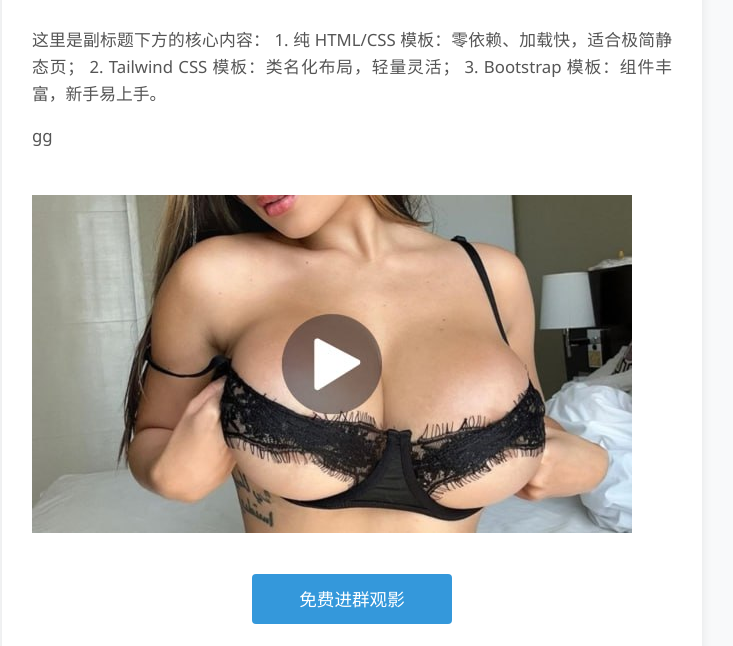
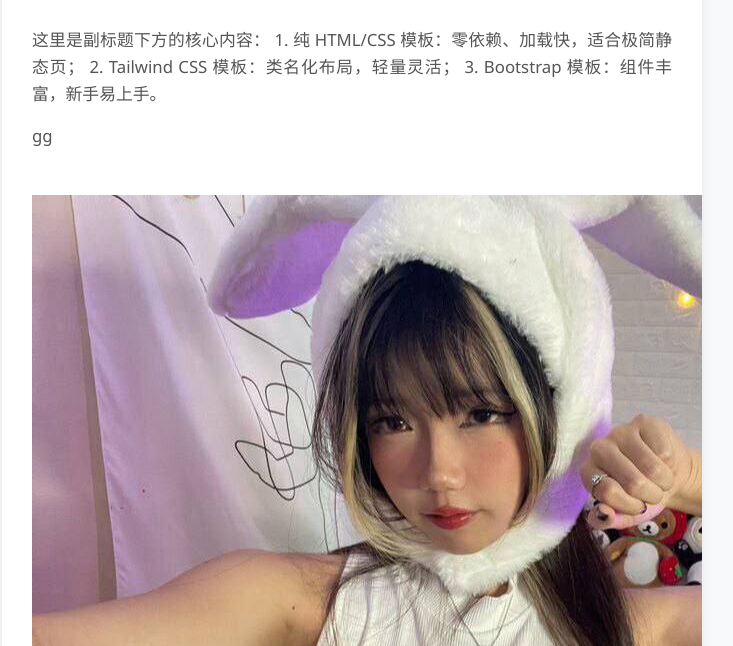
Before and after one commit to ddchu762-ux/demon, a plain HTML site: page index.html in a window 1280 px wide. Shown: the part 154-800 px from the top of the page, without its empty margins (288-1021 px from the left). Drawn offline with Linux system fonts and the light colour scheme.

Commit message:
Update index.html

```diff
--- a/index.html
+++ b/index.html
@@ -193,7 +193,7 @@
         </section>
 
         <section class="image-section">
-            <img src="2.jpg" alt="1" border="0"></a>
+            <img src="1.jpg" alt="1" border="0"></a>
         </section>
 
         <section class="contact-section">
```
